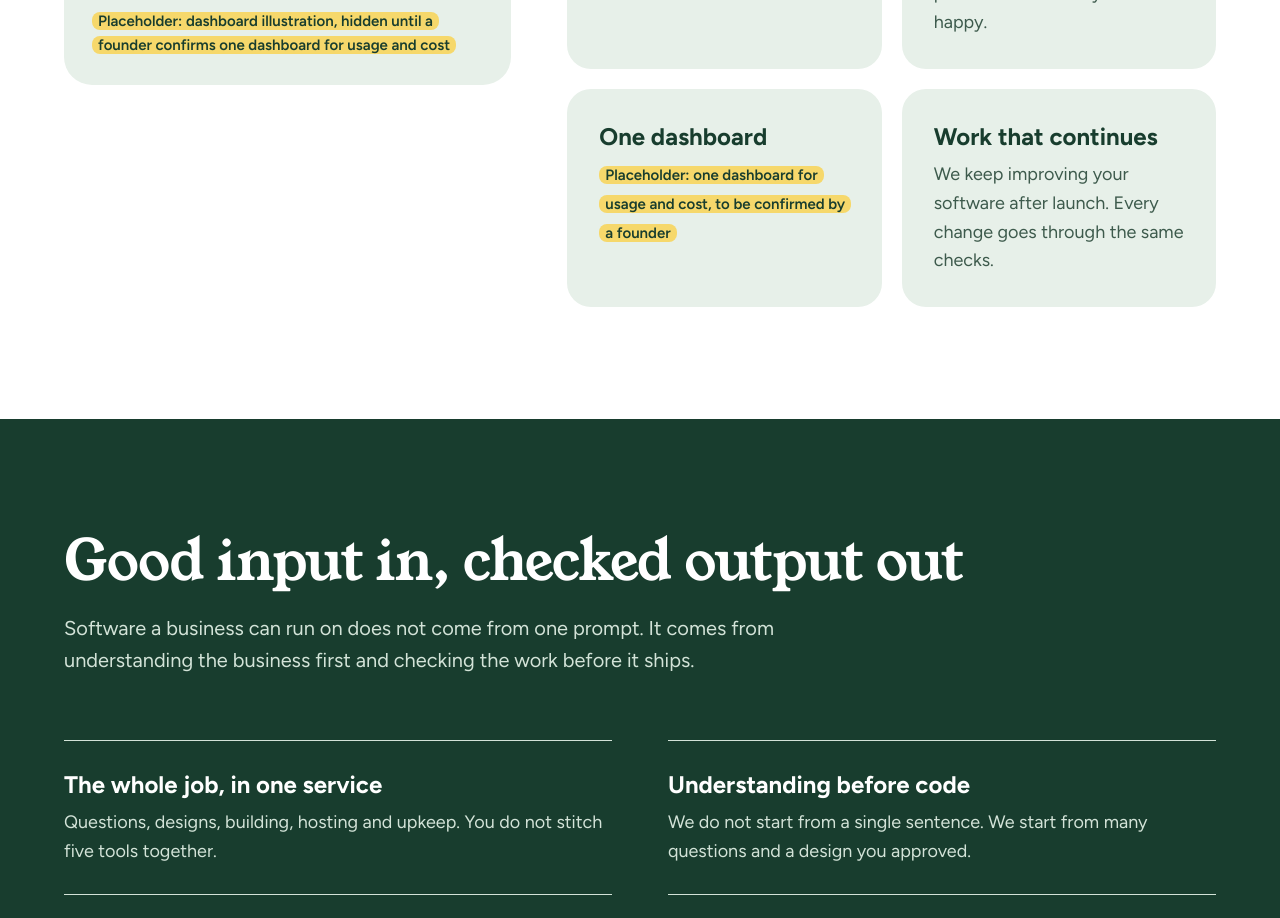
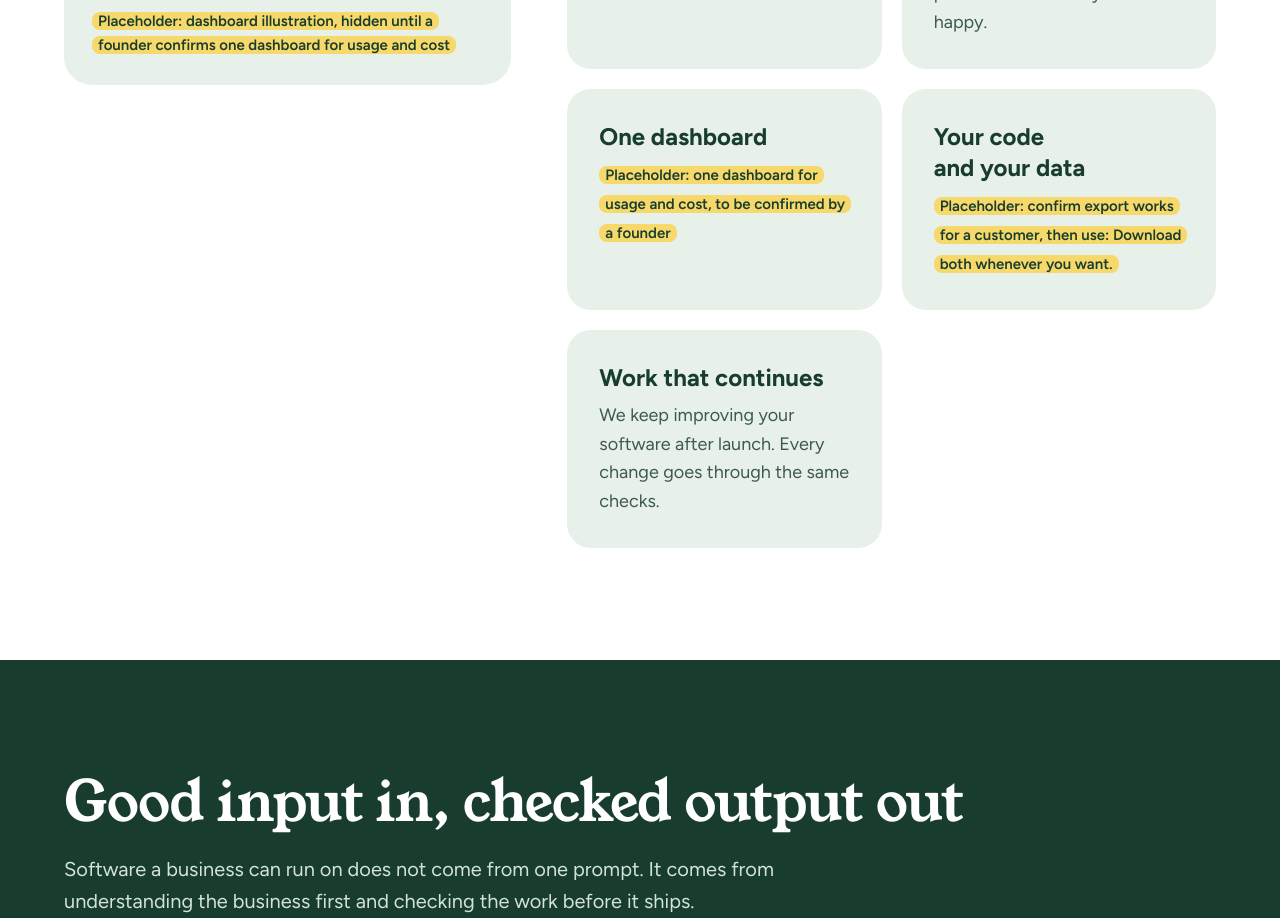
Before and after one commit to schmeide/schmeide.com, a Next.js app: page / in a window 1280 px wide. Shown: the part 4620-5538 px from the top of the page. Built offline with nearby package versions, Linux system fonts and the light colour scheme; no server answers.

Commit message:
feat(59): add the code and data ownership line as a hidden placeholder
Signed-off-by: James Orson <jamesaorson@gmail.com>

```diff
--- a/src/content/site.ts
+++ b/src/content/site.ts
@@ -205,6 +205,12 @@ export const site = {
         ),
       },
       {
+        title: "Your code and your data",
+        body: placeholder(
+          "confirm export works for a customer, then use: Download both whenever you want.",
+        ),
+      },
+      {
         title: "Work that continues",
         body: "We keep improving your software after launch. Every change goes through the same checks.",
       },
@@ -323,7 +329,9 @@ export const site = {
       },
       {
         question: "Who owns the software?",
-        answer: placeholder("ownership terms to be confirmed"),
+        answer: placeholder(
+          "confirm export works for a customer, then use: You own the code and the data. You can download both whenever you want: the code as a git repository and the data as a full copy of your database.",
+        ),
       },
       {
         question: "What happens if something breaks?",
```
